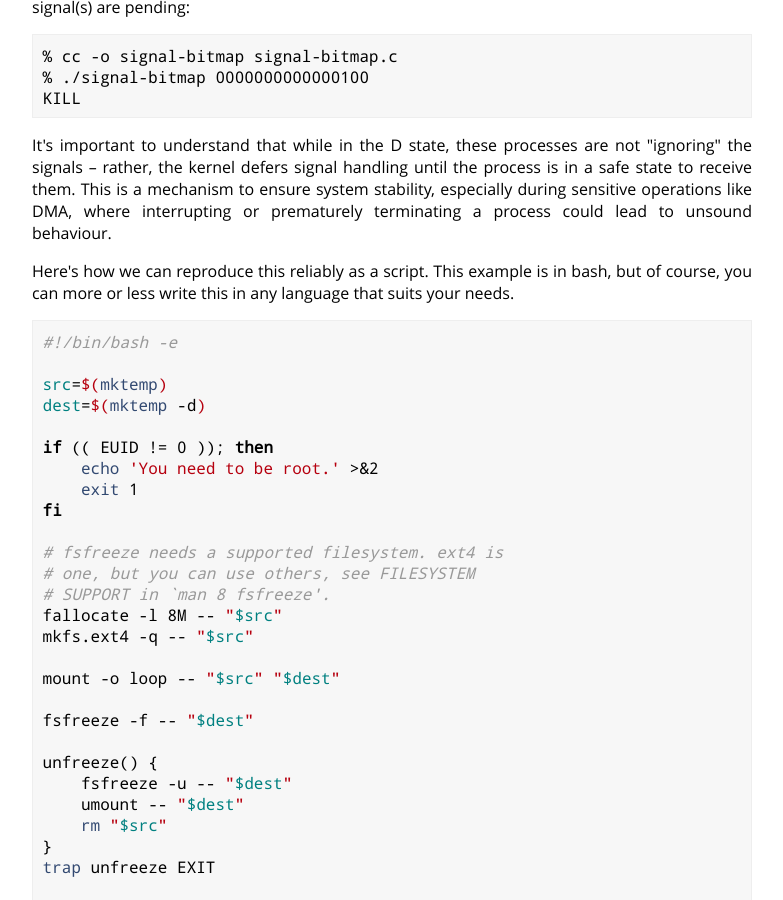
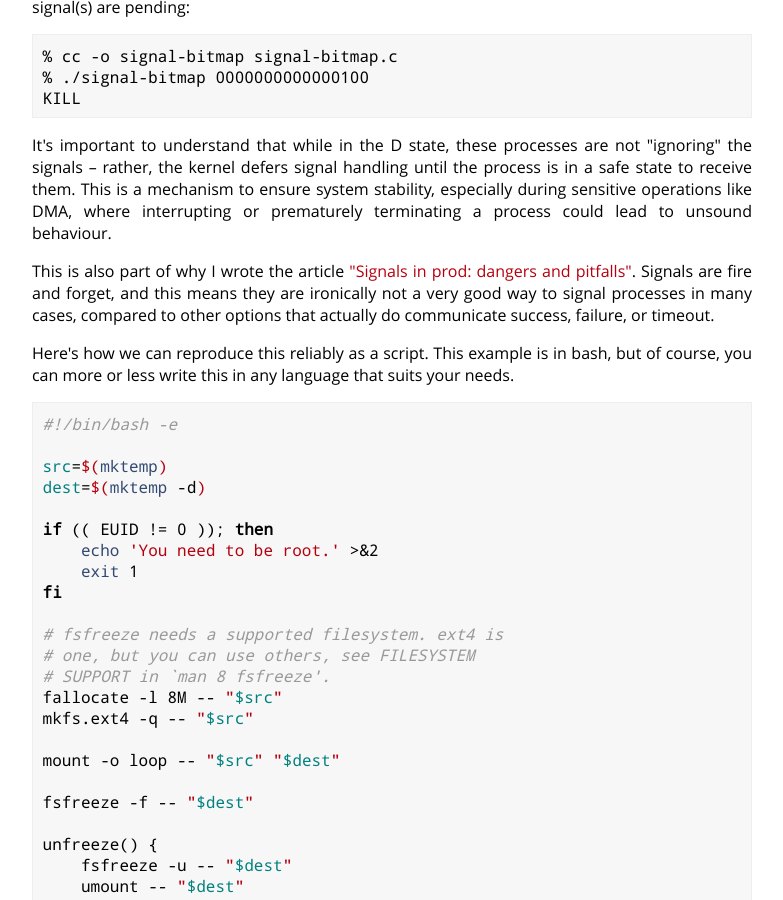
Before and after one commit to cdown/chrisdown.name, a Jekyll site: the page built from _posts/2024-02-05-reliably-creating-d-state-processes-on-demand.md, in a window 1280 px wide and 900 px high, scrolled down 14587 px. Shown: the whole window, without its empty margins (248-1031 px from the left). Built offline with Jekyll 4.4.1, drawn with Linux system fonts in a browser that asks for light colours; a script that is not in the unit is left out.

Commit message:
vfork: Mention signals article

```diff
--- a/_posts/2024-02-05-reliably-creating-d-state-processes-on-demand.md
+++ b/_posts/2024-02-05-reliably-creating-d-state-processes-on-demand.md
@@ -865,6 +865,12 @@ system stability, especially during sensitive operations like DMA, where
 interrupting or prematurely terminating a process could lead to unsound
 behaviour.
 
+This is also part of why I wrote the article ["Signals in prod: dangers and
+pitfalls"](https://chrisdown.name/2022/09/27/signals-in-prod-dangers-and-pitfalls.html).
+Signals are fire and forget, and this means they are ironically not a very good
+way to signal processes in many cases, compared to other options that actually
+do communicate success, failure, or timeout.
+
 Here's how we can reproduce this reliably as a script. This example is in bash,
 but of course, you can more or less write this in any language that suits your
 needs.
```
